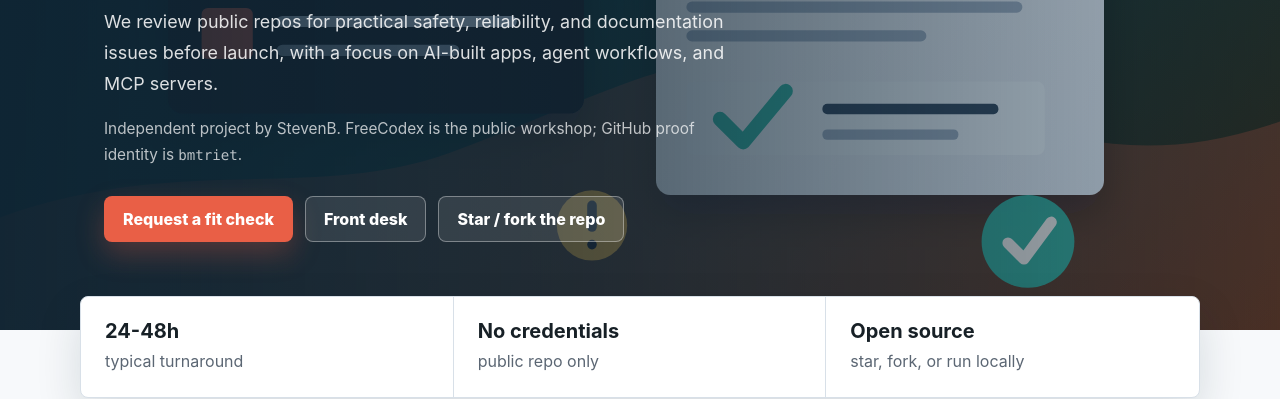
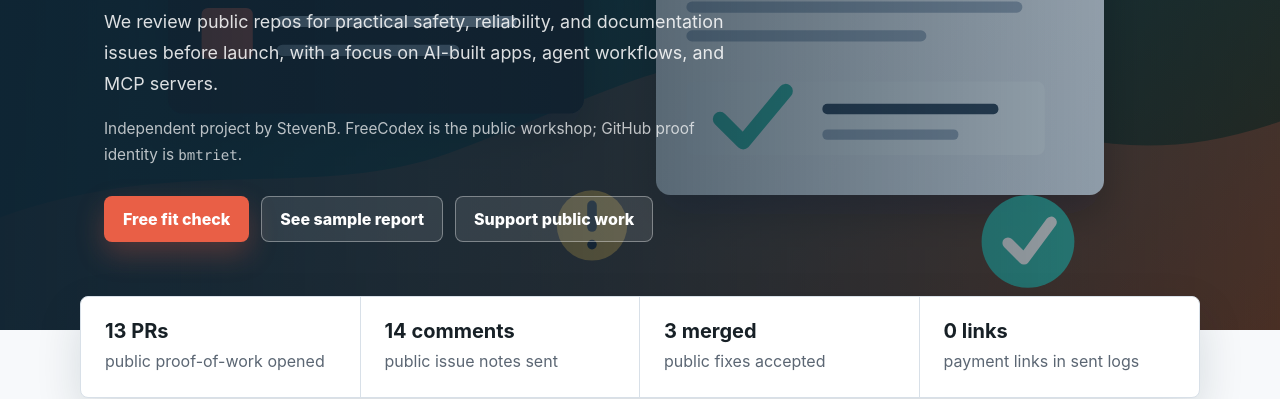
Before and after one commit to bmtriet/FreeCodex, a plain HTML site: page site/index.html in a window 1280 px wide. Shown: the part 407-806 px from the top of the page. Drawn offline with Linux system fonts and the light colour scheme.

Commit message:
Open ToolHive proof PR and tune booking funnel

```diff
--- a/site/index.html
+++ b/site/index.html
@@ -44,25 +44,29 @@
             GitHub proof identity is <code>bmtriet</code>.
           </p>
           <div class="actions" aria-label="Primary actions">
-            <a class="button button-primary" href="https://github.com/bmtriet/FreeCodex/issues/new?template=audit-fit-check.yml">Request a fit check</a>
-            <a class="button button-secondary" href="https://github.com/bmtriet/FreeCodex/issues/1">Front desk</a>
-            <a class="button button-secondary" href="https://github.com/bmtriet/FreeCodex">Star / fork the repo</a>
+            <a class="button button-primary" href="https://github.com/bmtriet/FreeCodex/issues/new?template=audit-fit-check.yml">Free fit check</a>
+            <a class="button button-secondary" href="https://github.com/bmtriet/FreeCodex/blob/main/reports/samples/vibe-agent-demo-audit.md">See sample report</a>
+            <a class="button button-secondary" href="sponsor-public-safety-pass.html">Support public work</a>
           </div>
         </div>
       </section>
 
-      <section class="proof-strip" aria-label="Offer summary">
+      <section class="proof-strip" aria-label="Public proof snapshot">
         <div>
-          <strong>24-48h</strong>
-          <span>typical turnaround</span>
+          <strong>13 PRs</strong>
+          <span>public proof-of-work opened</span>
         </div>
         <div>
-          <strong>No credentials</strong>
-          <span>public repo only</span>
+          <strong>14 comments</strong>
+          <span>public issue notes sent</span>
         </div>
         <div>
-          <strong>Open source</strong>
-          <span>star, fork, or run locally</span>
+          <strong>3 merged</strong>
+          <span>public fixes accepted</span>
+        </div>
+        <div>
+          <strong>0 links</strong>
+          <span>payment links in sent logs</span>
         </div>
       </section>
 
--- a/site/styles.css
+++ b/site/styles.css
@@ -221,7 +221,7 @@ h3 {
 .proof-strip {
   transform: translateY(-34px);
   display: grid;
-  grid-template-columns: repeat(3, 1fr);
+  grid-template-columns: repeat(4, 1fr);
   overflow: hidden;
   background: var(--surface);
   border: 1px solid var(--line);
```
Also changed, not shown: 11 other files.
